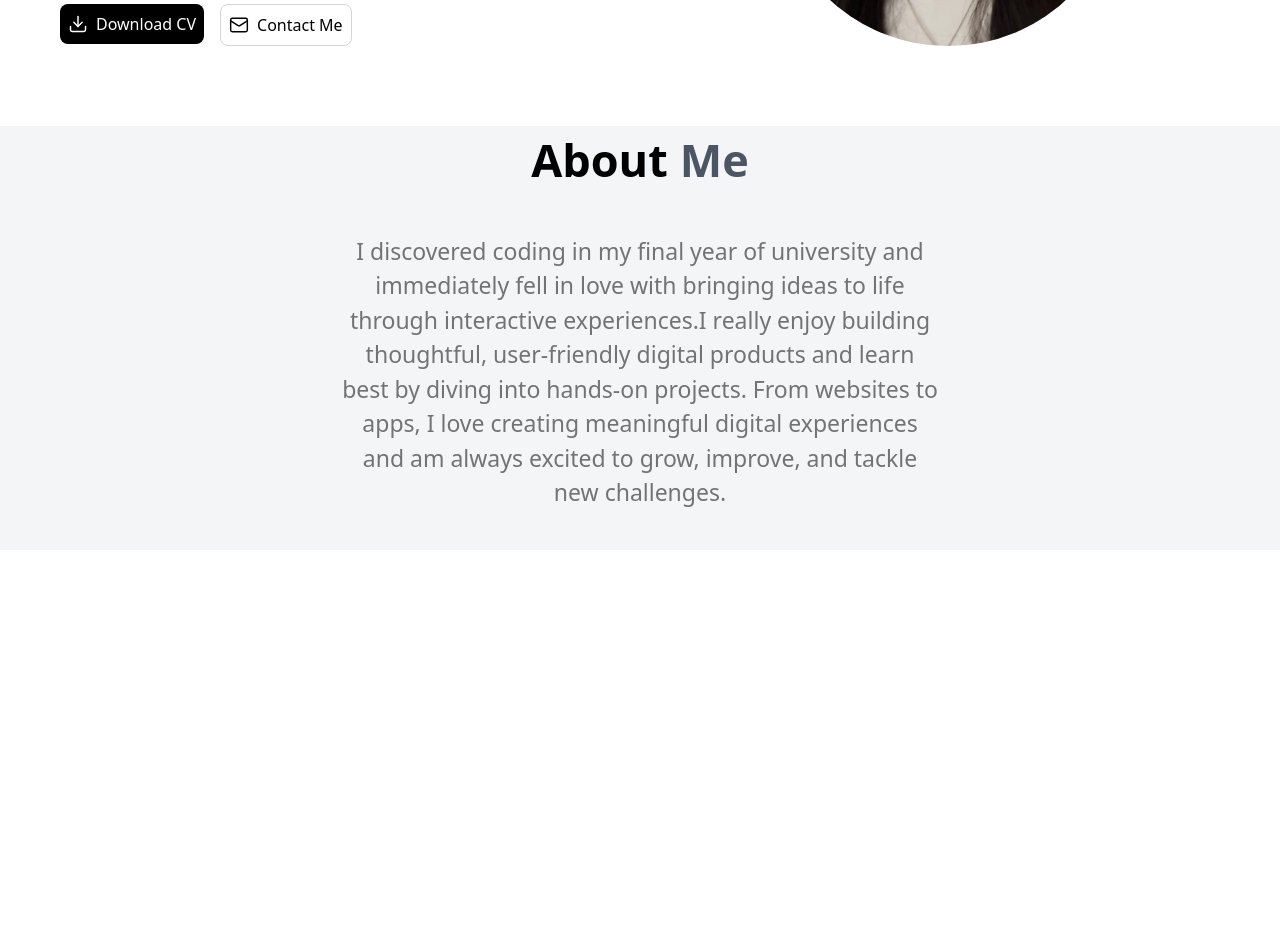
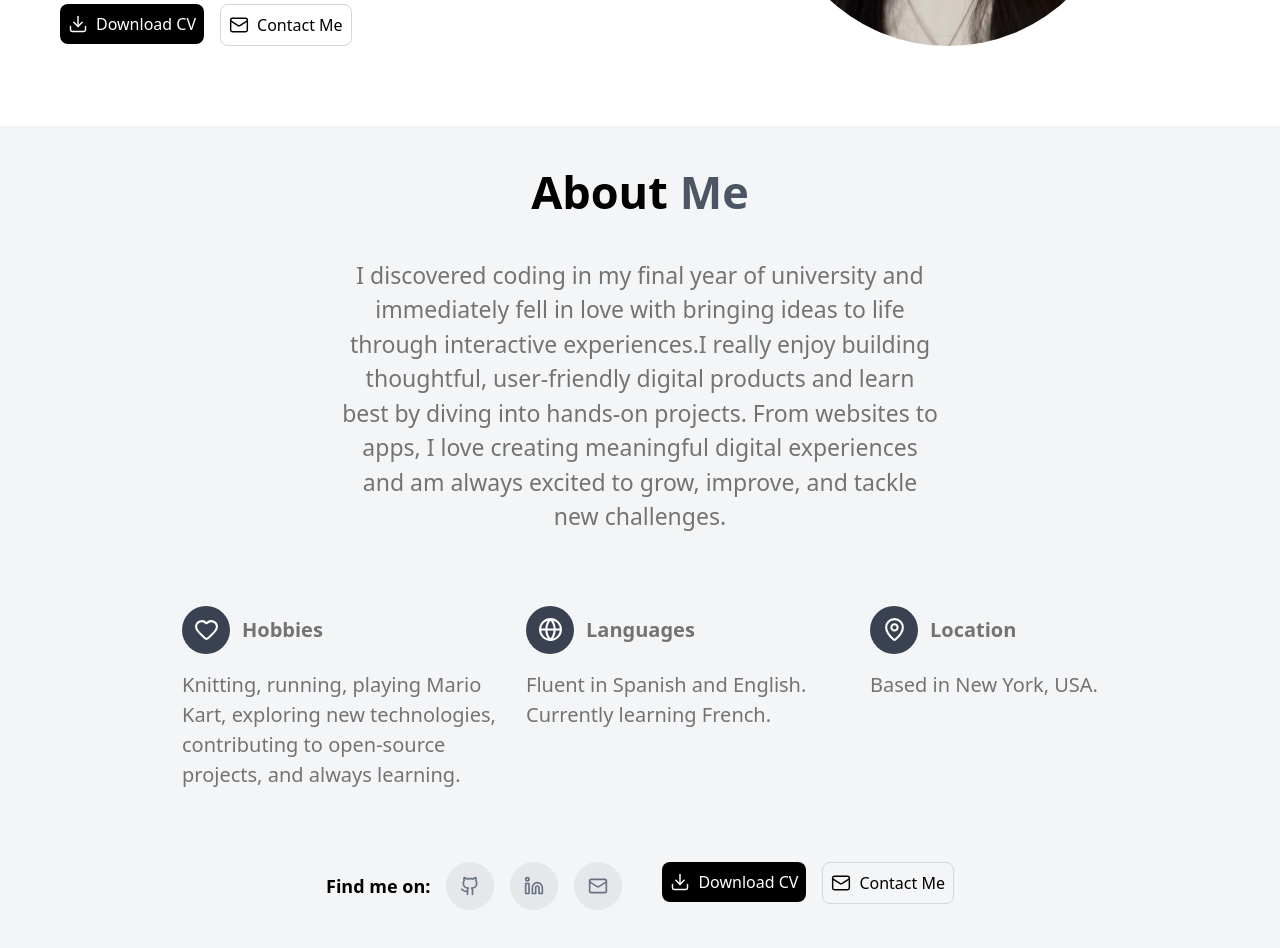
Before and after one commit to sofiso99/professional-portfolio, a Next.js app: page / in a window 1280 px wide. Shown: the part 480-1428 px from the top of the page. Before the commit the page ends 1030 px from the top, so only its background shows below. Built offline with nearby package versions, Linux system fonts and the light colour scheme.

Commit message:
Finished completing About Me section

```diff
--- /dev/null
+++ b/aboutSection/components/AboutInfoCard.tsx
@@ -0,0 +1,41 @@
+import { ReactNode } from "react";
+
+const AboutInfoCard = ({
+  icon,
+  title,
+  description,
+}: {
+  icon: ReactNode;
+  title: string;
+  description: string;
+}) => {
+  return (
+    <div className="flex flex-col gap-4">
+      <div className="flex gap-3 items-center">
+        <div
+          className="
+            flex items-center justify-center
+            h-12 w-12
+            rounded-full
+            bg-[#3A4150]
+            text-white
+          "
+        >
+          {icon}
+        </div>
+        <span className="font-semibold">{title}</span>
+      </div>
+      <div
+        className="
+          max-w-xs
+          text-left
+          pb-8
+        "
+      >
+        {description}
+      </div>
+    </div>
+  );
+};
+
+export default AboutInfoCard;
--- a/aboutSection/components/AboutInfoGrid.tsx
+++ b/aboutSection/components/AboutInfoGrid.tsx
@@ -0,0 +1,28 @@
+import { Globe, Heart, MapPin } from "lucide-react";
+import content from "../../content/aboutInfoCardsData.json";
+import AboutInfoCard from "./AboutInfoCard";
+import { JSX } from "react";
+
+const AboutInfoGrid = () => {
+  const icons: Record<string, JSX.Element> = {
+    Heart: <Heart size={25} />,
+    Globe: <Globe size={25} />,
+    Map: <MapPin size={25} />,
+  };
+
+  return (
+    <div className="flex flex-row gap-6 mt-10">
+      {content.cards.map((card) => (
+        <div key={card.id}>
+          <AboutInfoCard
+            icon={icons[card.icon]}
+            title={card.title}
+            description={card.description}
+          />
+        </div>
+      ))}
+    </div>
+  );
+};
+
+export default AboutInfoGrid;
--- a/aboutSection/components/AboutIntroContent.tsx
+++ b/aboutSection/components/AboutIntroContent.tsx
@@ -1,17 +1,48 @@
+import CallToAction from "@/introductionSection/components/CallToAction";
 import content from "../../content/aboutIntroData.json";
+import AboutIntroGrid from "./AboutInfoGrid";
+import SocialsBanner from "@/introductionSection/components/SocialsBanner";
+import { Github, Linkedin, Mail } from "lucide-react";
 
 const AboutIntroContent = () => {
+  const socialLinks = [
+    {
+      icon: <Github size={20} />,
+      href: "https://github.com/sofiso99",
+      label: "GitHub",
+    },
+    {
+      icon: <Linkedin size={20} />,
+      href: "https://www.linkedin.com/in/sofiarodas/",
+      label: "LinkedIn",
+    },
+    {
+      icon: <Mail size={20} />,
+      href: "mailto:sofrodasg@gmail.com",
+      label: "Email",
+    },
+  ];
   return (
     <div className="flex flex-col place-items-center">
-        <div className="flex gap-3 font-bold text-[45px]">
+      <div className="flex gap-3 font-bold text-[45px] pt-8">
         <h1>{content.aboutIntroData.title}</h1>
         <h1 className="text-[#4C5564]">{content.aboutIntroData.highlight}</h1>
       </div>
-        <p className="font-light text-[23px] text-[#737373] py-10 px-85 text-center">
+      <p className="font-light text-[23px] text-[#737373] py-8 px-85 text-center">
         {content.aboutIntroData.paragraphs[0]}
       </p>
+      <div className="font-light text-[20px] text-[#737373] text-center">
+        <AboutIntroGrid />
+      </div>
+
+      <div
+        className="flex gap-10 pt-10 pb-10"
+      >
+        <SocialsBanner title="Find me on:" items={socialLinks} />
+        <CallToAction />
+      </div>
     </div>
   );
-}
+};
 
 export default AboutIntroContent;
--- /dev/null
+++ b/content/aboutInfoCardsData.json
@@ -0,0 +1,22 @@
+{
+  "cards": [
+    {
+      "id": "hobbies",
+      "icon": "Heart",
+      "title": "Hobbies",
+      "description": "Knitting, running, playing Mario Kart, exploring new technologies, contributing to open-source projects, and always learning."
+    },
+    {
+      "id": "languages",
+      "icon": "Globe",
+      "title": "Languages",
+      "description": "Fluent in Spanish and English. Currently learning French."
+    },
+    {
+      "id": "location",
+      "icon": "Map",
+      "title": "Location",
+      "description": "Based in New York, USA."
+    }
+  ]
+}
```
Lines whose indentation alone changed are shown as unchanged.
